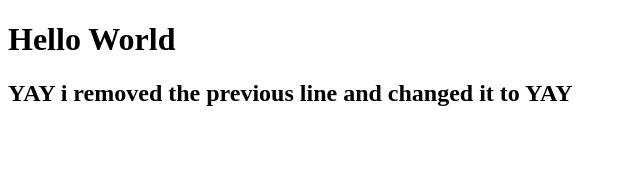
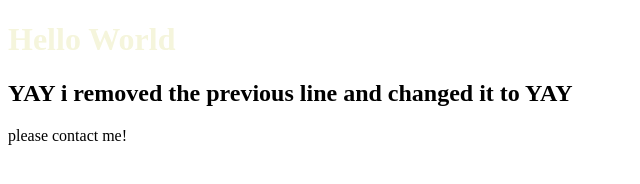
Before and after one commit to aangieet/Portfolio_Angela, a plain HTML site: page index.html in a window 1280 px wide. Shown: the whole page, without its empty margins (0-640 px from the left). Drawn offline with Linux system fonts and the light colour scheme.

Commit message:
add styles

```diff
--- a/index.html
+++ b/index.html
@@ -9,7 +9,7 @@
 <h1>Hello World</h1>
 
 <h2>YAY i removed the previous line and changed it to YAY</h2>
-
+<p>please contact me!</p>
 </body>
 
 
--- a/style.css
+++ b/style.css
@@ -0,0 +1,8 @@
+h1{
+    color:beige
+
+}
+
+h2{
+    text-shadow: brown;
+}
```
